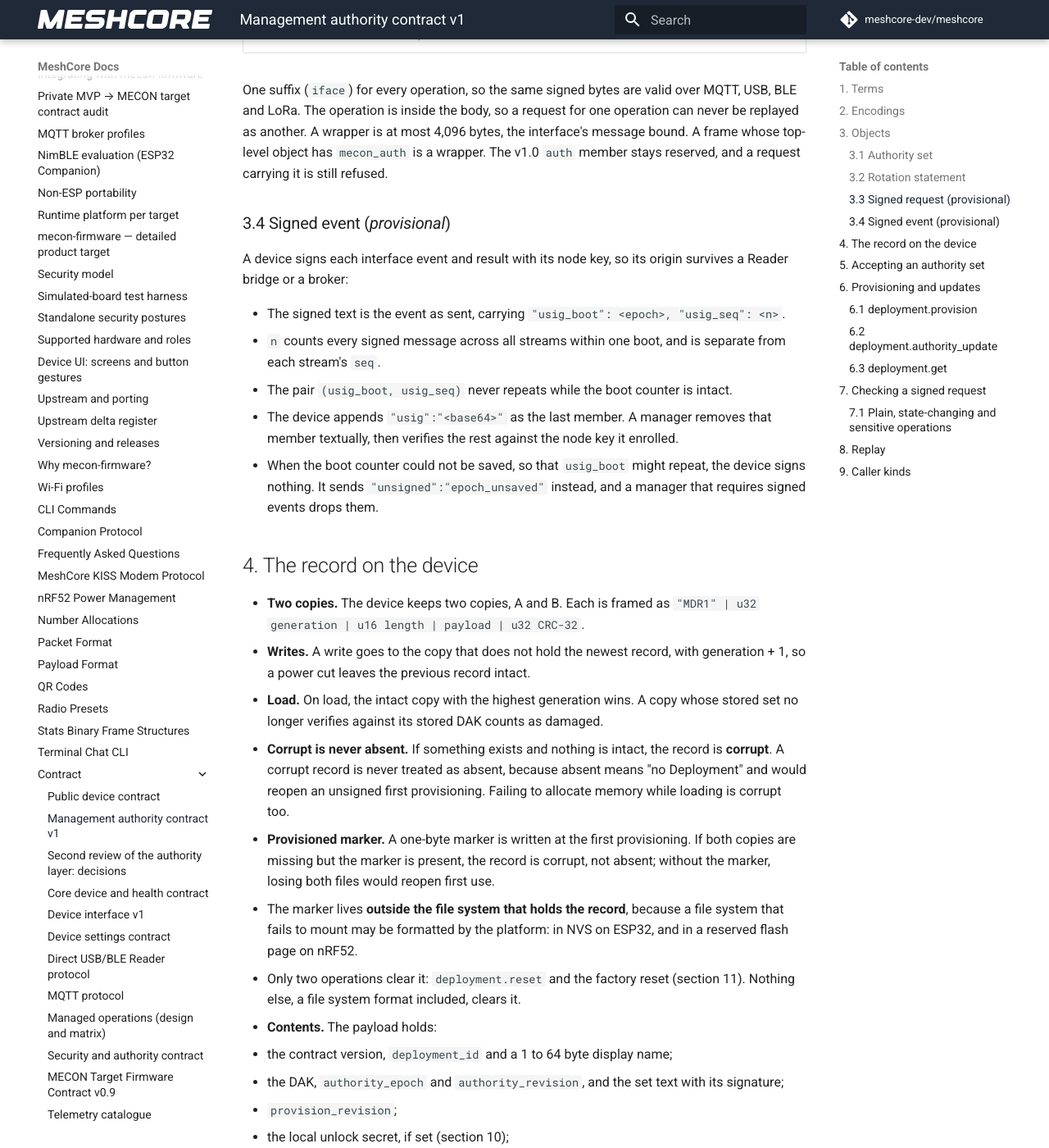
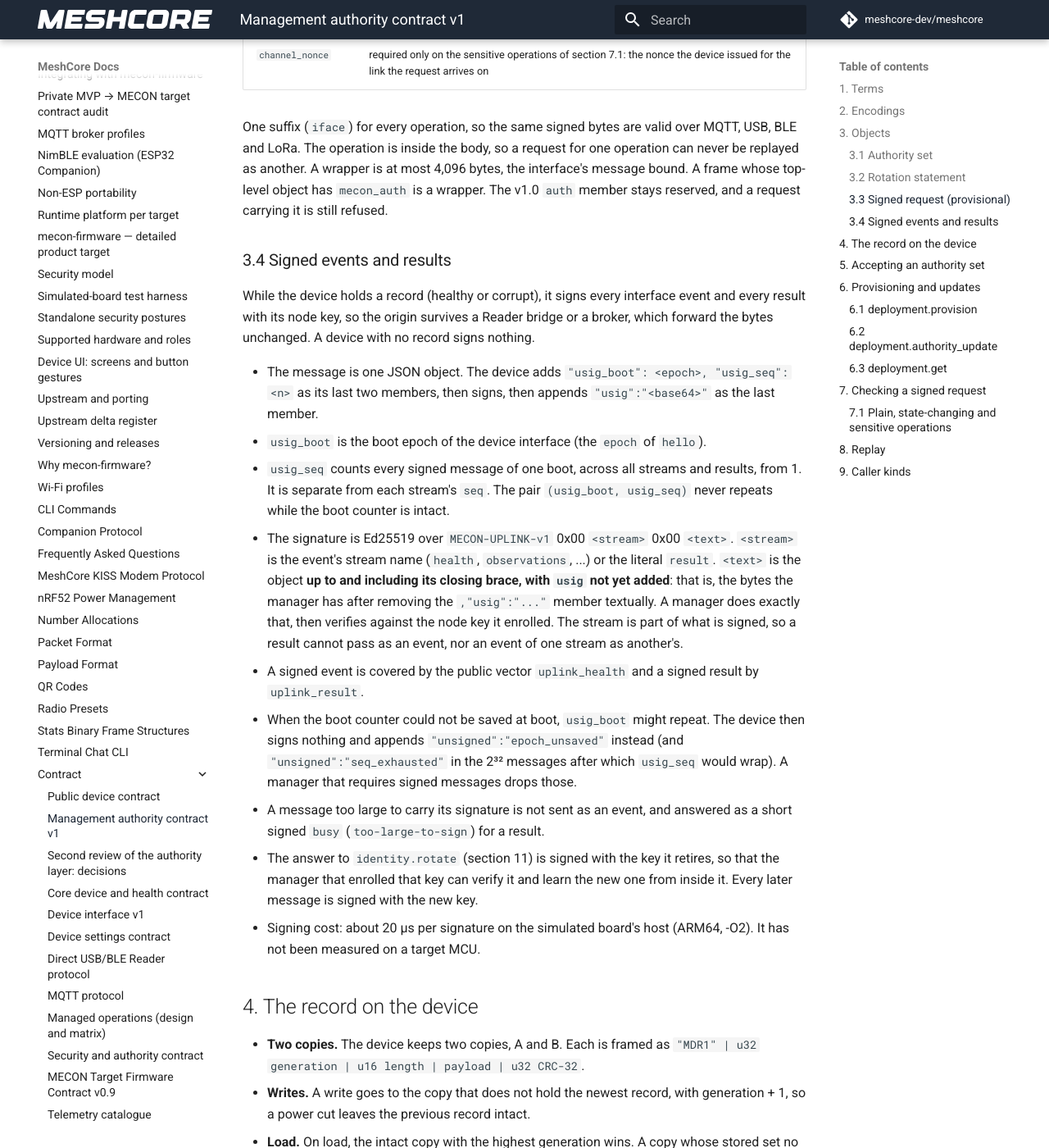
Before and after one commit to hoejriis/mecon-firmware, an MkDocs documentation site: the page built from docs/contract/AUTHORITY.md, in a window 1280 px wide and 1400 px high, scrolled down 3094 px. Shown: the whole window at 82% size. Built offline with MkDocs 1.6.1 and Material for MkDocs 9.7.7, drawn with Linux system fonts in a browser that asks for light colours; comment, search, counter and statistics services are not loaded; some of the changed text lies outside the part shown.

Commit message:
AUTHORITY.md: signed events and results, and the rotation's details
Section 3.4 now covers results beside events, names the exact signed bytes, and no
longer calls the form provisional: public vectors cover both. Section 11 records how
the rotation draws, saves and swaps the key, what it keeps, and that the server
roles do not offer it. The device interface table lists identity.rotate.

Co-Authored-By: Claude Opus 5.5 (1M context) <noreply@anthropic.com>

```diff
--- a/docs/contract/AUTHORITY.md
+++ b/docs/contract/AUTHORITY.md
@@ -26,7 +26,8 @@ A broker login, a TLS session, a paired BLE link, a USB cable, a LoRa route and
 | authority set | `MECON-AUTHSET-v1` | none |
 | rotation statement | `MECON-DAKROT-v1` | none |
 | signed request (*provisional*) | `MECON-DEVMSG-v1` | `iface` |
-| signed event (*provisional*) | `MECON-UPLINK-v1` | the stream name, e.g. `health` |
+| signed event | `MECON-UPLINK-v1` | the stream name, e.g. `health` |
+| signed result | `MECON-UPLINK-v1` | the literal `result` |
 
 - A key a device would trust is checked first: a member's key, a rotation's new DAK, and the DAK of a first provisioning. A key that is not a valid curve point, or whose point has small order, is refused (`bad_authority_set`, or `untrusted_authority_key` for a DAK). A signature against such a key proves nothing.
 
@@ -78,15 +79,19 @@ The body is the v1.0 request plus six bound fields:
 
 One suffix (`iface`) for every operation, so the same signed bytes are valid over MQTT, USB, BLE and LoRa. The operation is inside the body, so a request for one operation can never be replayed as another. A wrapper is at most 4,096 bytes, the interface's message bound. A frame whose top-level object has `mecon_auth` is a wrapper. The v1.0 `auth` member stays reserved, and a request carrying it is still refused.
 
-### 3.4 Signed event (*provisional*)
+### 3.4 Signed events and results
 
-A device signs each interface event and result with its node key, so its origin survives a Reader bridge or a broker:
+While the device holds a record (healthy or corrupt), it signs every interface event and every result with its node key, so the origin survives a Reader bridge or a broker, which forward the bytes unchanged. A device with no record signs nothing.
 
-- The signed text is the event as sent, carrying `"usig_boot": <epoch>, "usig_seq": <n>`.
-  - `n` counts every signed message across all streams within one boot, and is separate from each stream's `seq`.
-  - The pair `(usig_boot, usig_seq)` never repeats while the boot counter is intact.
-- The device appends `"usig":"<base64>"` as the last member. A manager removes that member textually, then verifies the rest against the node key it enrolled.
-- When the boot counter could not be saved, so that `usig_boot` might repeat, the device signs nothing. It sends `"unsigned":"epoch_unsaved"` instead, and a manager that requires signed events drops them.
+- The message is one JSON object. The device adds `"usig_boot": <epoch>, "usig_seq": <n>` as its last two members, then signs, then appends `"usig":"<base64>"` as the last member.
+  - `usig_boot` is the boot epoch of the device interface (the `epoch` of `hello`).
+  - `usig_seq` counts every signed message of one boot, across all streams and results, from 1. It is separate from each stream's `seq`. The pair `(usig_boot, usig_seq)` never repeats while the boot counter is intact.
+- The signature is Ed25519 over `MECON-UPLINK-v1` 0x00 `<stream>` 0x00 `<text>`. `<stream>` is the event's stream name (`health`, `observations`, ...) or the literal `result`. `<text>` is the object **up to and including its closing brace, with `usig` not yet added**: that is, the bytes the manager has after removing the `,"usig":"..."` member textually. A manager does exactly that, then verifies against the node key it enrolled. The stream is part of what is signed, so a result cannot pass as an event, nor an event of one stream as another's.
+- A signed event is covered by the public vector `uplink_health` and a signed result by `uplink_result`.
+- When the boot counter could not be saved at boot, `usig_boot` might repeat. The device then signs nothing and appends `"unsigned":"epoch_unsaved"` instead (and `"unsigned":"seq_exhausted"` in the 2³² messages after which `usig_seq` would wrap). A manager that requires signed messages drops those.
+- A message too large to carry its signature is not sent as an event, and answered as a short signed `busy` (`too-large-to-sign`) for a result.
+- The answer to `identity.rotate` (section 11) is signed with the key it retires, so that the manager that enrolled that key can verify it and learn the new one from inside it. Every later message is signed with the new key.
+- Signing cost: about 20 µs per signature on the simulated board's host (ARM64, -O2). It has not been measured on a target MCU.
 
 ## 4. The record on the device
 
@@ -240,7 +245,7 @@ The unlock grants the reads and posture unlock shown in section 9. It never gran
 | `deployment.reset` (unenroll), healthy record | the record, watermarks, local unlock secret, provisioned marker | node key, `device_id`, configuration, contacts, channels | signed, over USB only, in Normal |
 | `deployment.reset`, corrupt record | the same | the same | USB cable in Normal; local unlock in Hardened |
 | posture lower (Hardened → Normal) | continuity material ([Security and authority](SECURITY_AND_AUTHORITY.md)) | the record | signed, or the cable |
-| `identity.rotate` (new owner) | node key, contacts, message queue | configuration, record, channels, posture | signed; refused without a readable record |
+| `identity.rotate` (new owner) | node key, contacts, message queue | configuration, record, channels, posture, `device_id` | signed and sensitive; refused without a readable record. Companion only |
 | rescue `rebuild` | nothing: it reformats and saves everything back, the record included | everything | the cable |
 | factory reset | everything, the record, the provisioned marker and `device_id` included | nothing | the cable only; never remote, never BLE once enrolled |
 
@@ -250,6 +255,12 @@ Rules:
 - Removing the record's two copies deletes the older copy first, so a power cut in between never brings an older record back.
 - Moving to a different Deployment is unenrollment followed by a first provisioning, which needs physical presence again.
 - Rotation runs in this order: generate, save, swap, drop contacts and queue, then one self-advert. The device reports the old and the new public key.
+  - The new key comes from the platform's cryptographic RNG (section 12), redrawn if it is the current key or starts with a reserved id hash (`00`, `FF`); a source that delivers only zeros is a refusal (`rng`), never a fixed key. It is saved atomically (a failed save is `storage`, the old key stays), and only then swapped in.
+  - Requests aimed at the old key are then `wrong_device`; the authority state (DAK, set, revision, members and their marks) is untouched, and the node key, old or new, grants nothing.
+  - The self-advert is one zero-hop advert, like the app's default.
+  - A device whose contacts cannot all be dropped after the swap answers `failed` (`contacts_not_dropped`); the key has changed and `hello` shows it.
+  - The Repeater and Room server do not offer it: `identity.rotate` is an unknown operation there.
+  - A revoked member's rotation is refused `issuer_revoked` like any other request of its.
 
 ## 12. Keys, randomness and secrets
 
@@ -290,7 +301,7 @@ The review also changed: the size limits (2,048-byte set, 16 revoked ids, no rot
 
 ## 16. Conformance
 
-- Public test vectors: `test/fixtures/deployment_authority_public_v1.json`, generated by `tools/mecon_auth_vectors.py` from this page. Both land with the implementation branch. Every key is derived from a public label, so these are test keys and valid nowhere. The vectors cover two authority sets, a rotation, a signed request and a signed event. `--check` fails if the fixture drifts from the generator.
+- Public test vectors: `test/fixtures/deployment_authority_public_v1.json`, generated by `tools/mecon_auth_vectors.py` from this page. Both land with the implementation branch. Every key is derived from a public label, so these are test keys and valid nowhere. The vectors cover two authority sets, a rotation, a signed request, a signed event and a signed result. `--check` fails if the fixture drifts from the generator.
 - Unit tests cover:
   - every check of sections 5 and 7, in order;
   - the record framing under damage of either copy and a power cut at each step;
```
Also changed, not shown: docs/contract/DEVICE_INTERFACE.md (+1 -0 lines).
